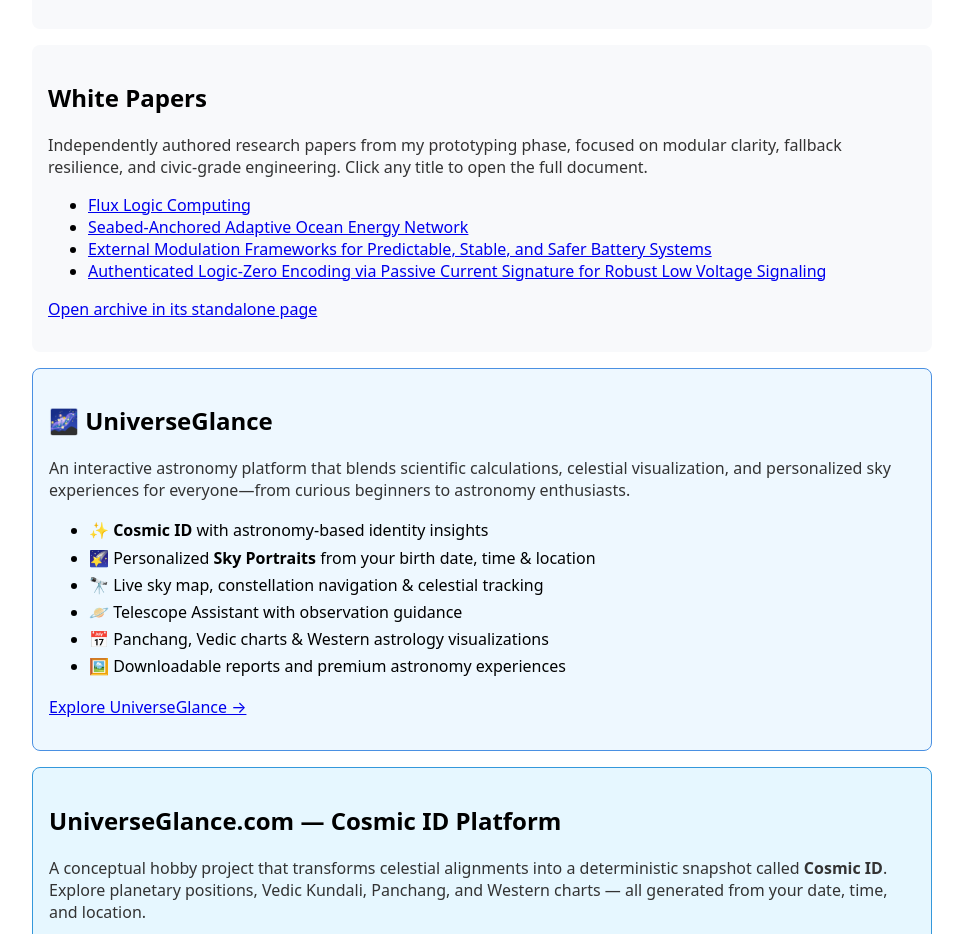
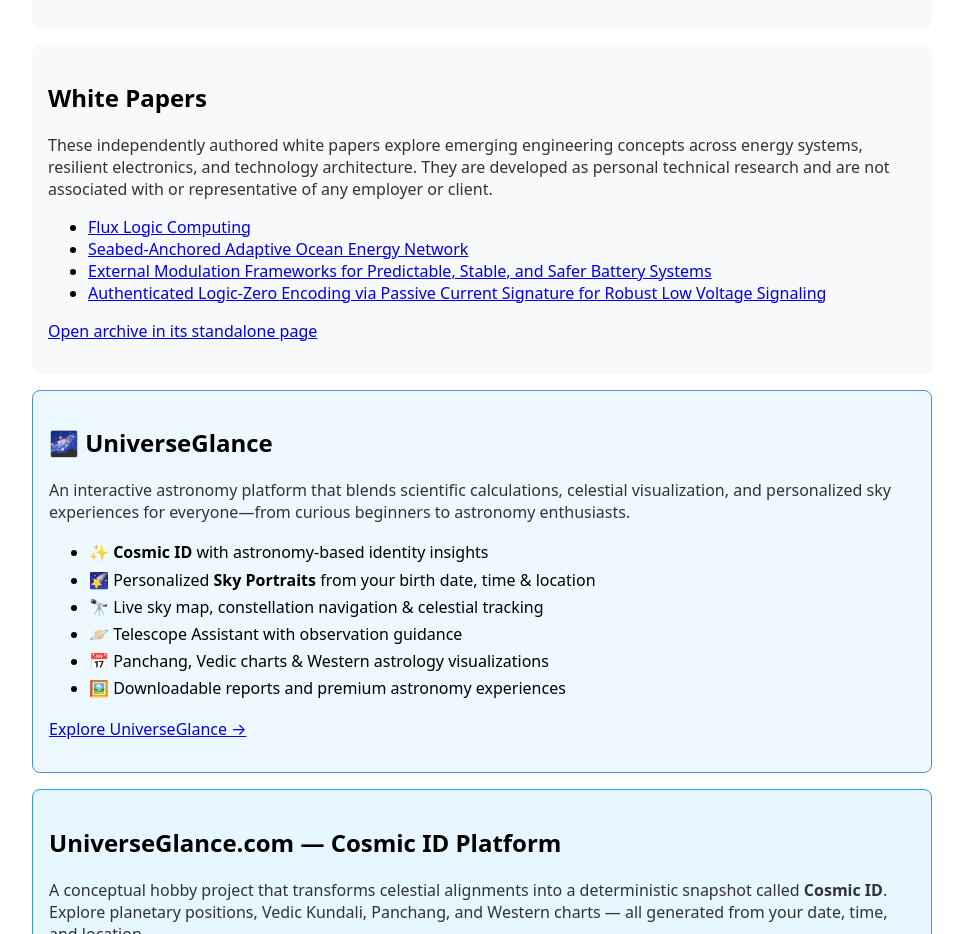
Before and after one commit to dharangutti/dharangutti-profile, a website: page index.html in a window 1280 px wide. Shown: the part 2265-3199 px from the top of the page, without its empty margins (158-1121 px from the left). Drawn offline with nearby package versions, Linux system fonts and the light colour scheme.

Commit message:
Revise white papers description for clarity
Updated the description of white papers to clarify their focus and authorship.

```diff
--- a/index.html
+++ b/index.html
@@ -221,8 +221,7 @@
           <h2>White Papers</h2>
 
           <p style="margin-top:0.25rem;color:#333">
-            Independently authored research papers from my prototyping phase, focused on modular clarity,
-            fallback resilience, and civic-grade engineering. Click any title to open the full document.
+            These independently authored white papers explore emerging engineering concepts across energy systems, resilient electronics, and technology architecture. They are developed as personal technical research and are not associated with or representative of any employer or client.
           </p>
 
           <div role="group" aria-label="White Papers preview">
```
